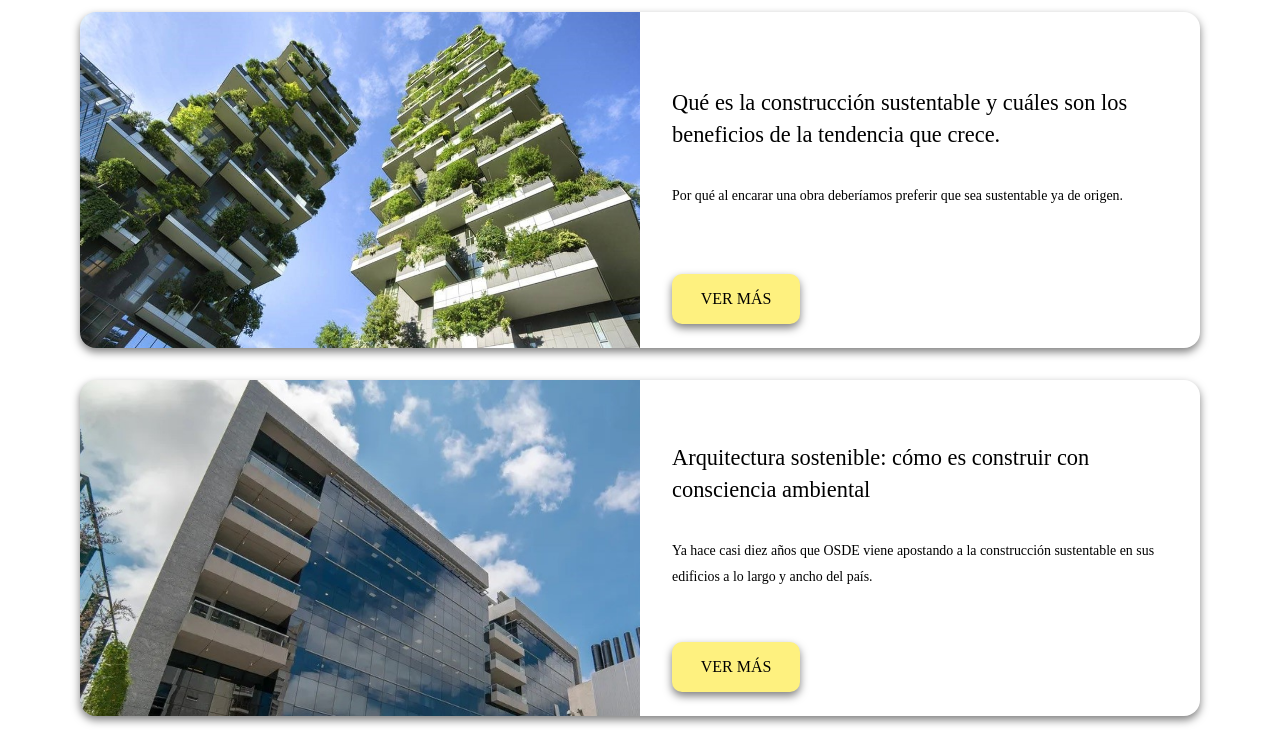
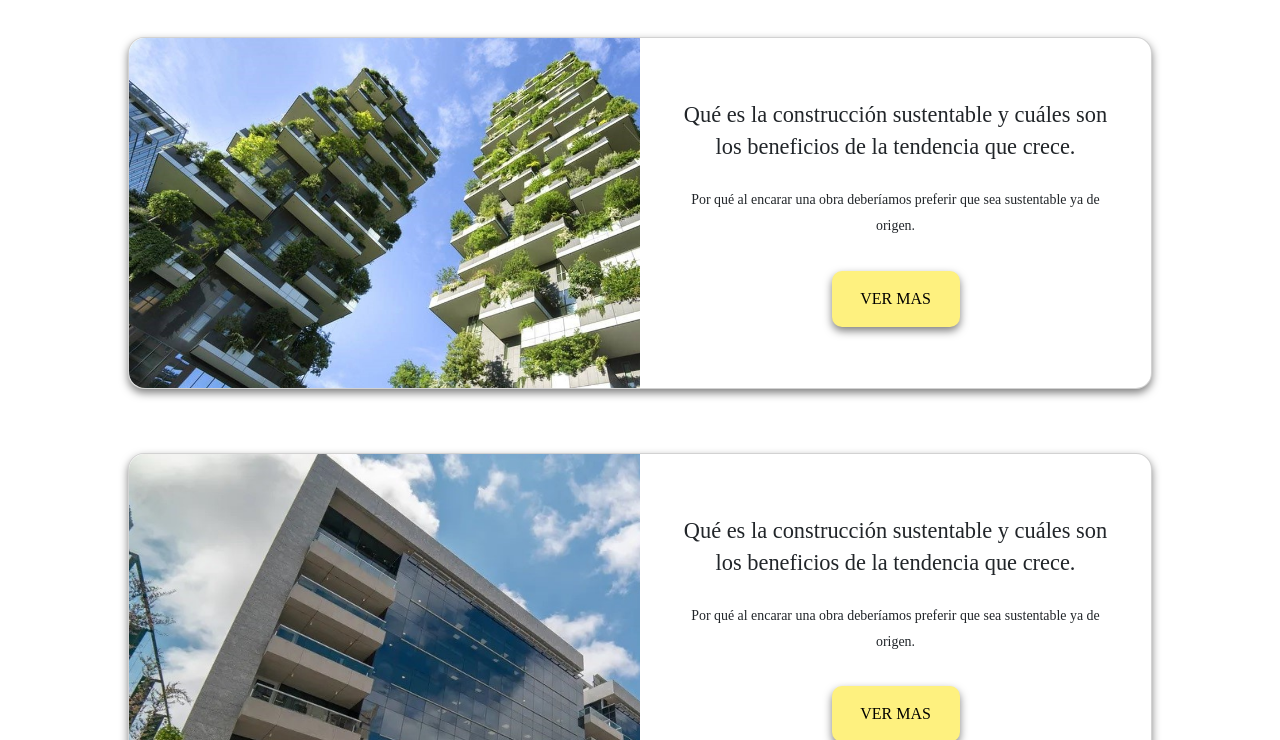
Before and after one commit to Manuhnz/primer_repositorio, a plain HTML site: page pages/blog.html in a window 1280 px wide. Shown: the part 143-883 px from the top of the page. Drawn offline with nearby package versions, Linux system fonts and the light colour scheme; a web font is replaced by a local one.

Commit message:
aplicando boostrap Blog finalizado

```diff
--- a/css/blog.css
+++ b/css/blog.css
@@ -9,6 +9,58 @@
     "nav"
     "blog"
     "footer";
+}
+
+.blog {
+    grid-area: blog;
+    display: flex;
+    flex-direction: column;
+}
+
+.card {
+    display: flex;
+    flex-direction: column;
+    align-self: center;
+    margin: 2rem 1rem;
+    padding: 0;
+    border-radius: 1rem;
+    filter: drop-shadow(0px 4px 4px rgba(0, 0, 0, 0.5));
+}
+
+.card-img-top {
+    border-radius: 1rem 1rem 0 0;
+}
+
+.card-body {
+    padding: 0;
+}
+
+.card-text {
+    display: none;
+}
+
+.btnActivo {
+    bottom: 1.5rem;
+    width: 8rem;
+    text-decoration: none;
+    text-align: center;
+    padding: 1rem;
+    background-color: #FEF17F;
+    border-radius: 10px;
+    border: 0;
+    font-family: anton;
+    font-size: 1rem;
+    text-transform: uppercase;
+    color: black;
+    display: inline-block;
+    align-self: center;
+    margin: 1rem;
+    filter: drop-shadow(0px 4px 4px rgba(0, 0, 0, 0.5));
+    transition: all 0.2s ease-in-out;
+}
+
+.btnActivo:hover {
+    color: black;
 }
 
 @media screen and (min-width:807px) {
@@ -24,119 +76,42 @@
         "footer footer footer footer";
     }
 
-    .blog {
-        grid-area: blog;
+
+    .card {
         display: flex;
-        flex-direction: column;
+        flex-direction: row;
+        align-self: center;
+        margin: 2rem 1rem;
+        padding: 0;
+        border-radius: 1rem;
+        filter: drop-shadow(0px 4px 4px rgba(0, 0, 0, 0.5));
     }
 
-    .cards {
-        padding: 1rem;
-        display: flex;
-        flex-direction: row;
-        justify-content: space-between;
-        filter: drop-shadow(0px 4px 4px rgba(0, 0, 0, 0.5));
-        width: 90%;
-        height: 23rem;
+    div .card-img-top {
+        border-radius: 1rem 0 0 1rem;
+        width: 50%;
+        height: 21.87rem;
+        object-fit: cover;
+        object-position: top left;
     }
 
-    .cardsImg {
-        height: 100% !important;
-        width: 50% !important;
-        border-radius: 1rem 0 0 1rem !important;
+    .card-body {
+        padding: 0 1rem;
     }
 
-    .cardsTitulo {
+    .card-title {
         font-family: anton;
         font-size: 1.4rem;
-        text-align: left;
         line-height: 2rem;
     }
 
-    .cardsHide {
-        display: block !important;
-        text-align: left;
+    div .card-text {
+        display: inline-block;
     }
 
-    .cardsButton {
-        display: flex;
-        flex-direction: column;
-        position: relative;
-        align-items: left;
-        background-color: white;
-        border-radius:0 1rem 1rem 0 !important;
-        width: 50%;
-        height: 100%;
-        padding: 1rem;
-    }
-
-    .cardsButtonActivo {
-        position: absolute;
-        bottom: 1.5rem;
-        width: 8rem;
-        text-decoration: none;
-        padding: 1rem;
-        background-color: #FEF17F;
-        border-radius: 10px;
-        border: 0;
-        font-family: anton;
-        font-size: 1rem;
-        text-transform: uppercase;
+    .btnActivo:hover {
         color: black;
-        margin:0 1rem !important;
-        display:block;
-        filter: drop-shadow(0px 4px 4px rgba(0, 0, 0, 0.5));
+        background-color: #cec465;
+        font-size: 1.1rem;
     }
 }
-
-.blog {
-    grid-area: blog;
-    display: flex;
-    flex-direction: column;
-}
-
-.cards {
-    padding: 1rem;
-    align-self: center;
-    filter: drop-shadow(0px 4px 4px rgba(0, 0, 0, 0.5));
-    width: 90%;
-    animation: fadeIn;
-    animation-duration: 2s;
-}
-
-.cardsImg {
-    width: 100%;
-    height: fit-content;
-    border-radius: 1rem 1rem 0 0 ;
-}
-
-.cardsHide {
-    display: none;
-}
-
-.cardsButton {
-    display: flex;
-    position: relative;
-    justify-content: center;
-    background-color: white;
-    border-radius: 0 0 1rem 1rem;
-    padding-bottom: 5rem;
-}
-
-.cardsButtonActivo {
-    position: absolute;
-    bottom: 1.5rem;
-    width: 8rem;
-    text-decoration: none;
-    padding: 1rem;
-    background-color: #FEF17F;
-    border-radius: 10px;
-    border: 0;
-    font-family: anton;
-    font-size: 1rem;
-    text-transform: uppercase;
-    color: black;
-    margin:auto;
-    display:block;
-    filter: drop-shadow(0px 4px 4px rgba(0, 0, 0, 0.5));
-}
--- a/css/styles.css
+++ b/css/styles.css
@@ -257,6 +257,15 @@ h5 {
     width: 100%;
 }
 
+h6 {
+    font-family: poppins;
+    font-size: 0.87rem;
+    line-height: 1.6rem;
+    font-weight: 400;
+    margin: 1rem;
+    text-align: center;
+}
+
 p {
     font-family: poppins;
     font-size: 0.87rem;
@@ -274,7 +283,7 @@ header {
     border-bottom: 2px solid white;
     align-items: center;
     filter: drop-shadow(0px 4px 4px rgba(0, 0, 0, 0.5));
-    z-index: 1;
+    z-index: 3;
 }
 
 header .nav {
--- a/pages/blog.html
+++ b/pages/blog.html
@@ -7,6 +7,7 @@
     <meta name="viewport" content="width=device-width, initial-scale=1.0">
     <script src="https://kit.fontawesome.com/95af9d3038.js" crossorigin="anonymous"></script>
     <link rel="stylesheet" href="https://use.typekit.net/oik1knh.css">
+    <link href="https://cdn.jsdelivr.net/npm/bootstrap@5.2.0-beta1/dist/css/bootstrap.min.css" rel="stylesheet" integrity="sha384-0evHe/X+R7YkIZDRvuzKMRqM+OrBnVFBL6DOitfPri4tjfHxaWutUpFmBp4vmVor" crossorigin="anonymous">
     <link rel="stylesheet" href="https://cdnjs.cloudflare.com/ajax/libs/animate.css/4.1.1/animate.min.css"/>
     <link rel="stylesheet" href="../css/styles.css">
     <link rel="stylesheet" href="../css/blog.css">
@@ -38,30 +39,30 @@
     <main>
         <section class="blog">
             <h2>Blog - Noticias de interés</h2>
-            <div class="cards">
-                <img class="cardsImg" src="../img/news1.jpg" alt="Imagen Ada 28 I">
-                <div class="cardsButton">
-                    <p class="cardsTitulo">Qué es la construcción sustentable y cuáles son los beneficios de la tendencia que crece.</p>
-                    <p class="cardsHide">Por qué al encarar una obra deberíamos preferir que sea sustentable ya de origen.</p>
-                    <button class="cardsButtonActivo">Ver más</button>
+            <div class="card" style="width: 80%;">
+                <img src="../img/news1.jpg" class="card-img-top" alt="Imagen de noticia">
+                <div class="card-body text-center">
+                  <h6 class="card-title text-center">Qué es la construcción sustentable y cuáles son los beneficios de la tendencia que crece.</h6>
+                  <p class="card-text">Por qué al encarar una obra deberíamos preferir que sea sustentable ya de origen.</p>
+                  <a href="https://www.cronista.com/columnistas/que-es-la-construccion-sustentable-y-cuales-son-los-beneficios-de-esta-tendencia-que-crece/" class="btnActivo">Ver mas</a>
                 </div>
             </div>
 
-            <div class="cards">
-                <img class="cardsImg" src="../img/news2.jpg" alt="Imagen Ada 28 I">
-                <div class="cardsButton">
-                    <p class="cardsTitulo">Arquitectura sostenible: cómo es construir con consciencia ambiental</p>
-                    <p class="cardsHide">Ya hace casi diez años que OSDE viene apostando a la construcción sustentable en sus edificios a lo largo y ancho del país.</p>
-                    <button class="cardsButtonActivo">Ver más</button>
+            <div class="card" style="width: 80%;">
+                <img src="../img/news2.jpg" class="card-img-top" alt="Imagen de noticia">
+                <div class="card-body text-center" >
+                  <h6 class="card-title">Qué es la construcción sustentable y cuáles son los beneficios de la tendencia que crece.</h6>
+                  <p class="card-text">Por qué al encarar una obra deberíamos preferir que sea sustentable ya de origen.</p>
+                  <a href="https://www.lanacion.com.ar/economia/negocios/arquitectura-sostenible-como-es-construir-con-consciencia-ambiental-nid30062021/" class="btnActivo">Ver mas</a>
                 </div>
             </div>
 
-            <div class="cards">
-                <img class="cardsImg" src="../img/news3.jpg" alt="Imagen Ada 28 I">
-                <div class="cardsButton">
-                    <p class="cardsTitulo">Casas container: la tendencia sustentable que llegó para quedarse.</p>
-                    <p class="cardsHide">El uso de contenedores marítimos en la arquitectura responde a un movimiento sustentable que está en auge y que apuesta al futuro. </p>
-                    <button class="cardsButtonActivo">Ver más</button>
+            <div class="card" style="width: 80%;">
+                <img src="../img/news3.jpg" class="card-img-top" alt="Imagen de noticia">
+                <div class="card-body text-center">
+                  <h6 class="card-title">Qué es la construcción sustentable y cuáles son los beneficios de la tendencia que crece.</h6>
+                  <p class="card-text">Por qué al encarar una obra deberíamos preferir que sea sustentable ya de origen.</p>
+                  <a href="https://www.lavoz.com.ar/espacio-de-marca/casas-container-tendencia-sustentable-que-llego-para-quedarse/" class="btnActivo">Ver mas</a>
                 </div>
             </div>
         </section>
```
Also changed, not shown: css/ada28.css (+10 -13 lines), index.html (+1 -0 lines), pages/ada28.html (+42 -5 lines), pages/contactanos.html (+1 -0 lines), pages/nosotros.html (+1 -0 lines), pages/proyectos.html (+1 -0 lines).
